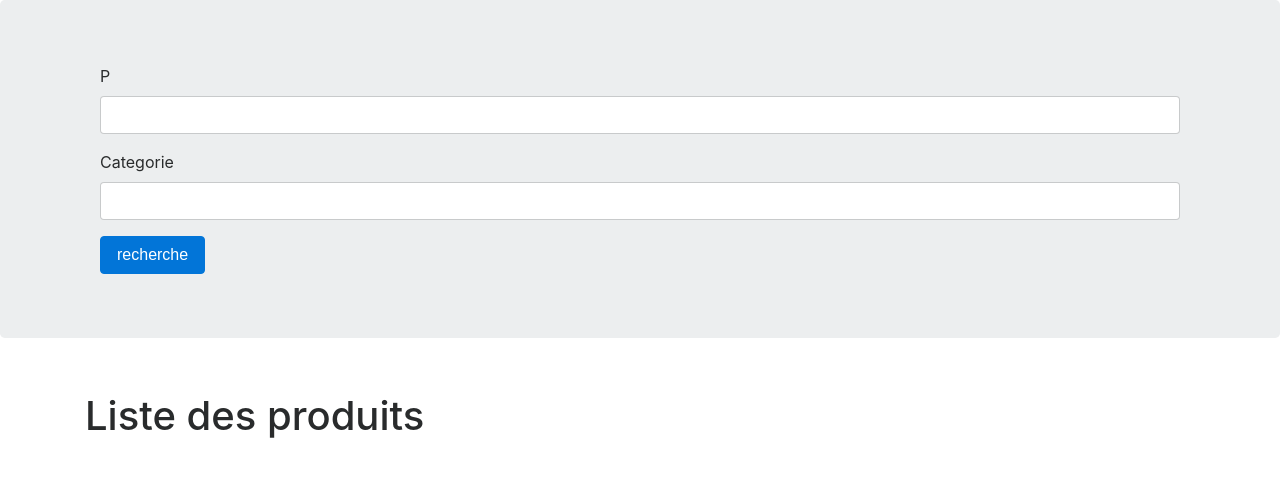
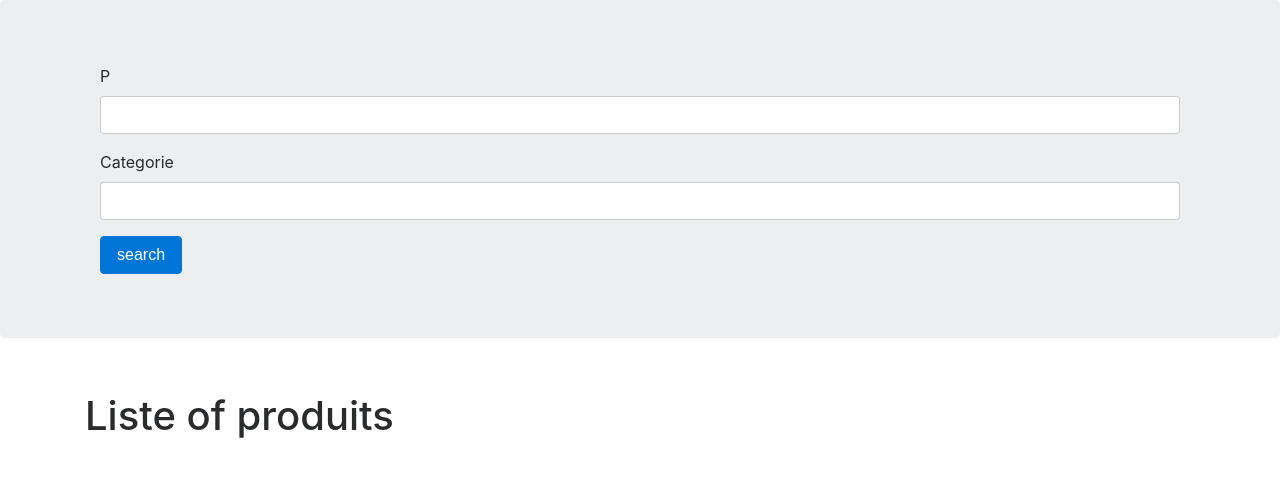
Before and after one commit to rockkoue/boutique_symfony, a Symfony app: template templates/produits/index.html.twig in a window 1280 px wide. Shown: the part 54-531 px from the top of the page. Run offline with Twig, Linux system fonts and the light colour scheme; the template is opened without the code that fills it, so the values that code supplies are empty; form fields are guessed from the names that the template uses; some libraries are stand-ins or nearby versions.

Commit message:
update tranlastion laguage

```diff
--- a/templates/produits/index.html.twig
+++ b/templates/produits/index.html.twig
@@ -1,6 +1,8 @@
 {% extends 'base.html.twig' %}
 
-{% block title %}Liste des produits{% endblock %}
+{% block title %}Liste of produits
+{% endblock %}
+
 {% block body %}
 <style>
     .example-wrapper { margin: 1em auto; max-width: 800px; width: 95%; font: 18px/1.5 sans-serif; }
@@ -17,7 +19,7 @@
             {{form_row(form.categorie)}}
             </div >
             <div class="col">
-            <button class="btn btn-primary" >recherche</button >
+            <button class="btn btn-primary" >search</button >
             </div >
         </div >
         {{form_end(form)}}
@@ -26,7 +28,9 @@
 
 <div class="container">
 
-                    <h1 class="display-8 py-4 text-truncate"> {% trans %}Liste des produits{% endtrans %}</h1>
+<h1 class="display-8 py-4 text-truncate">
+	{% trans %}Liste of produits{% endtrans %}</h1>
+
                     <div class="row"  >
                      {% for produit in produits %}
 
@@ -60,7 +64,7 @@
                 <span class="js-likes">{{produit.likes | length}}</span>
 
 
-                    <span class="js-label">j'aime</span>
+                    <span class="js-label">I like</span>
 
                  </a>
 
```
Also changed, not shown: config/routes.yaml (line endings or trailing spaces), 1 other file.
